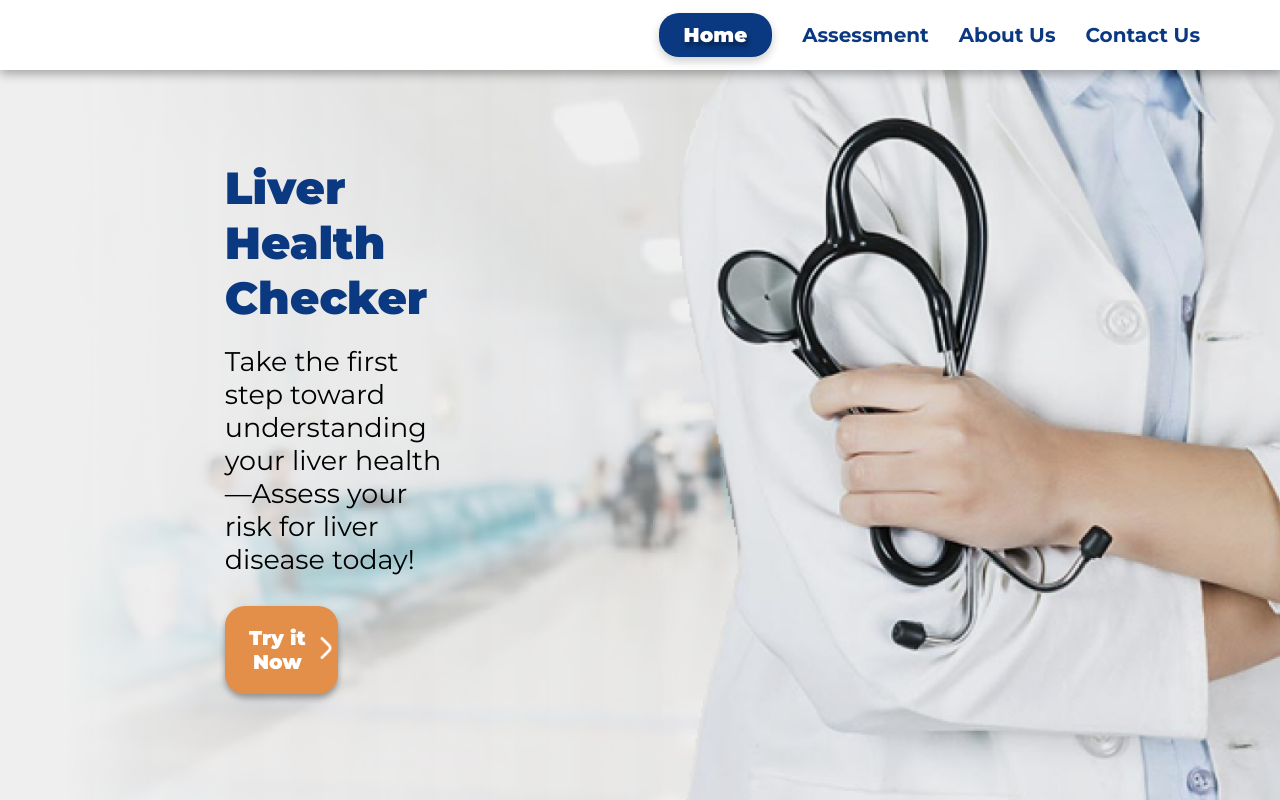
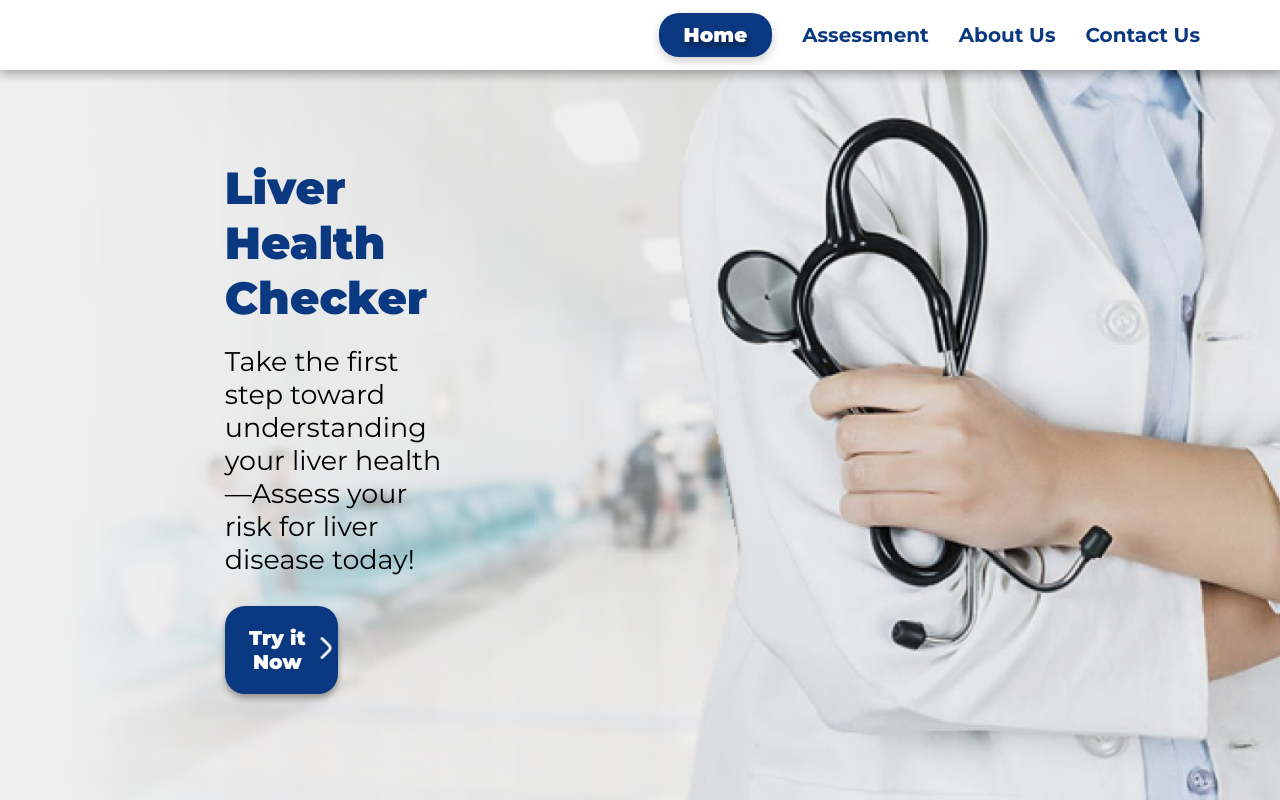
Before and after one commit to TheFreeloader/Liver-Health-Checker, a Next.js app in the folder frontend/: page / in a window 1280 px wide. In both pictures the pointer is over the element 281 px from the left and 650 px from the top of the page. Built offline with nearby package versions, Linux system fonts and the light colour scheme.

Commit message:
Add hover effect to assessment buttons: change background color on hover for start assessment and try it buttons

```diff
--- a/frontend/component/Funct-Components/Buttons/start_assessment_button.module.css
+++ b/frontend/component/Funct-Components/Buttons/start_assessment_button.module.css
@@ -22,6 +22,10 @@
   justify-content: center; /* Center items horizontally */
 }
 
+.startAssesment:hover {
+  background-color: #0A3981;
+}
+
 .text {
   font-size: 30px;
   font-weight: 900;
--- a/frontend/component/Funct-Components/Buttons/try_it_button.module.css
+++ b/frontend/component/Funct-Components/Buttons/try_it_button.module.css
@@ -24,6 +24,10 @@
   justify-content: center; /* Center items horizontally */
 }
 
+.startAssesment:hover {
+  background-color: #0A3981;
+}
+
 .text {
   font-size: 20px;
   font-weight: 900;
```
